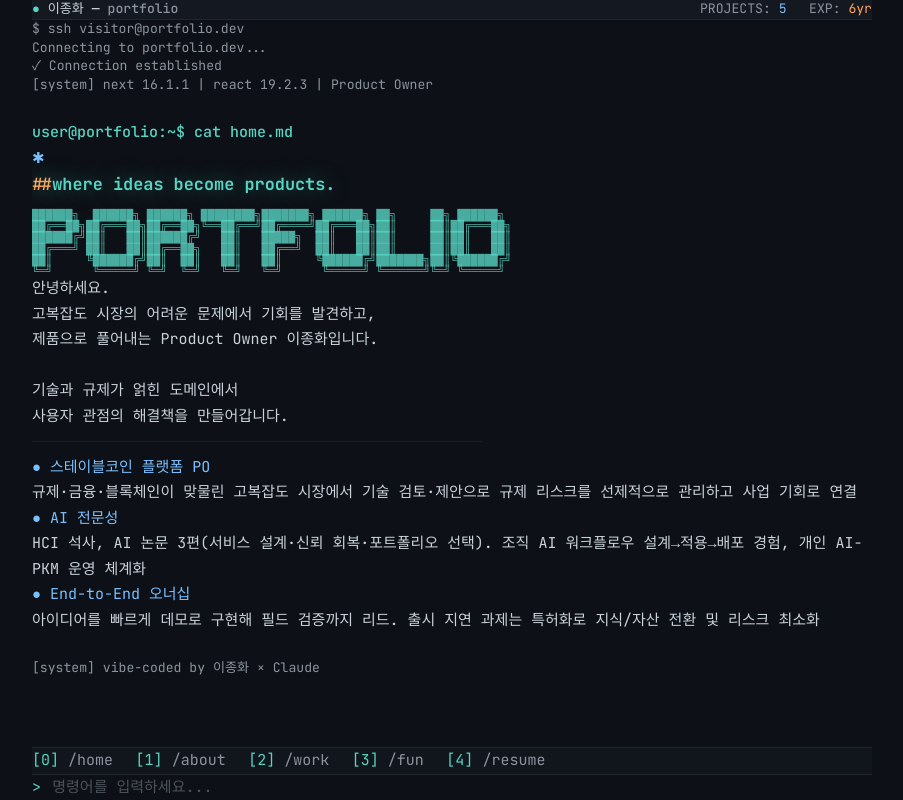
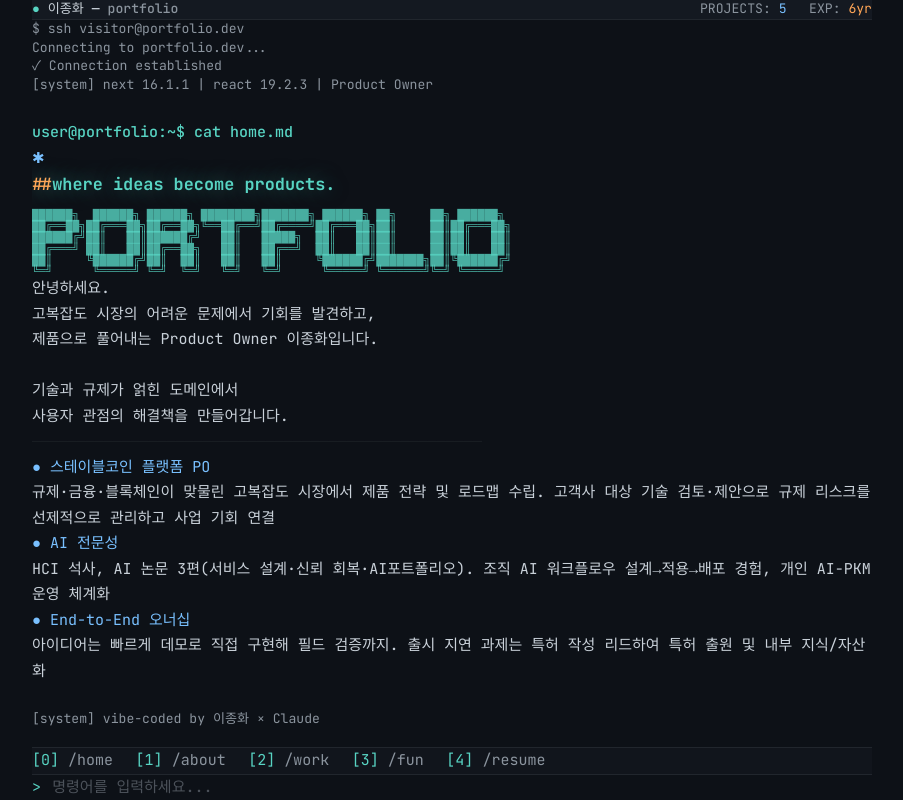
Before and after one commit to DinN0000/example_02, a Next.js app: page / in a window 1280 px wide. Shown: the whole page, without its empty margins (188-1091 px from the left). Built offline with nearby package versions, Linux system fonts and the light colour scheme.

Commit message:
highlights 문구 최종 수정

```diff
--- a/src/data/portfolio.ts
+++ b/src/data/portfolio.ts
@@ -38,15 +38,15 @@ export const portfolio = {
     highlights: [
       {
         title: "스테이블코인 플랫폼 PO",
-        desc: "규제·금융·블록체인이 맞물린 고복잡도 시장에서 기술 검토·제안으로 규제 리스크를 선제적으로 관리하고 사업 기회로 연결",
+        desc: "규제·금융·블록체인이 맞물린 고복잡도 시장에서 제품 전략 및 로드맵 수립. 고객사 대상 기술 검토·제안으로 규제 리스크를 선제적으로 관리하고 사업 기회 연결",
       },
       {
         title: "AI 전문성",
-        desc: "HCI 석사, AI 논문 3편(서비스 설계·신뢰 회복·포트폴리오 선택). 조직 AI 워크플로우 설계→적용→배포 경험, 개인 AI-PKM 운영 체계화",
+        desc: "HCI 석사, AI 논문 3편(서비스 설계·신뢰 회복·AI포트폴리오). 조직 AI 워크플로우 설계→적용→배포 경험, 개인 AI-PKM 운영 체계화",
       },
       {
         title: "End-to-End 오너십",
-        desc: "아이디어를 빠르게 데모로 구현해 필드 검증까지 리드. 출시 지연 과제는 특허화로 지식/자산 전환 및 리스크 최소화",
+        desc: "아이디어는 빠르게 데모로 직접 구현해 필드 검증까지. 출시 지연 과제는 특허 작성 리드하여 특허 출원 및 내부 지식/자산화",
       },
     ],
   },
```
